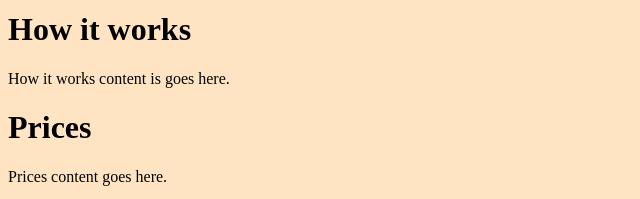
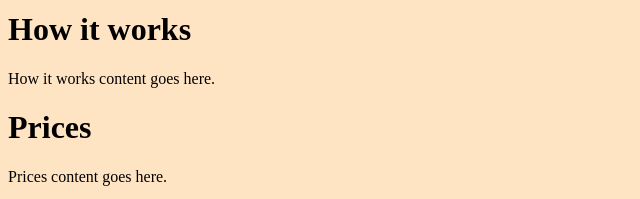
Before and after one commit to cae07iu/html-project, a plain HTML site: page index.html in a window 1280 px wide. Shown: the part 152-351 px from the top of the page, 0-640 px from the left. Drawn offline with Linux system fonts and the light colour scheme.

Commit message:
After formating my computer. Just to test if it works

```diff
--- a/index.html
+++ b/index.html
@@ -16,11 +16,11 @@
       </header>
         <div id = "features">
         <h1>Features</h1>
-        <p>Features contet goes here.</p>
+        <p>Features contet goes here. </p>
       </div>
       <div id = "Howitworks">
        <h1> How it works </h1>
-       <p>How it works content is goes here.</p>
+       <p>How it works content goes here.</p>
       </div>
       <div id = "Prices">
         <h1>Prices</h1>
```
